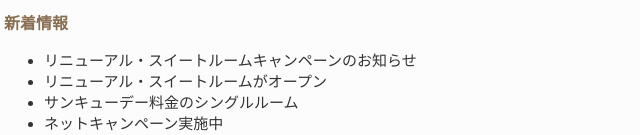
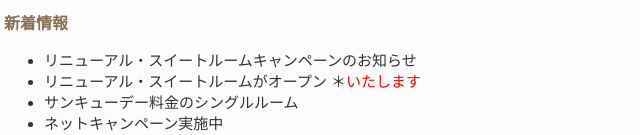
Before and after one commit to jklkmjnh/hotel_YOSHINO, a plain HTML site: page index.html in a window 1280 px wide. Shown: the part 658-793 px from the top of the page, 206-846 px from the left. Drawn offline with Linux system fonts and the light colour scheme.

Commit message:
敬語をつかったよ

```diff
--- a/index.html
+++ b/index.html
@@ -34,7 +34,7 @@
 			<h2 class="hedding02">新着情報</h2>
 			<ul>
 				<li>リニューアル・スイートルームキャンペーンのお知らせ</li>
-				<li>リニューアル・スイートルームがオープン</li>
+				<li>リニューアル・スイートルームがオープン ＊<font color="red">いたします</font> </li>
 				<li>サンキューデー料金のシングルルーム</li>
 				<li>ネットキャンペーン実施中</li>
 				<li>お客様用パソコンをご用意しています</li>
```
